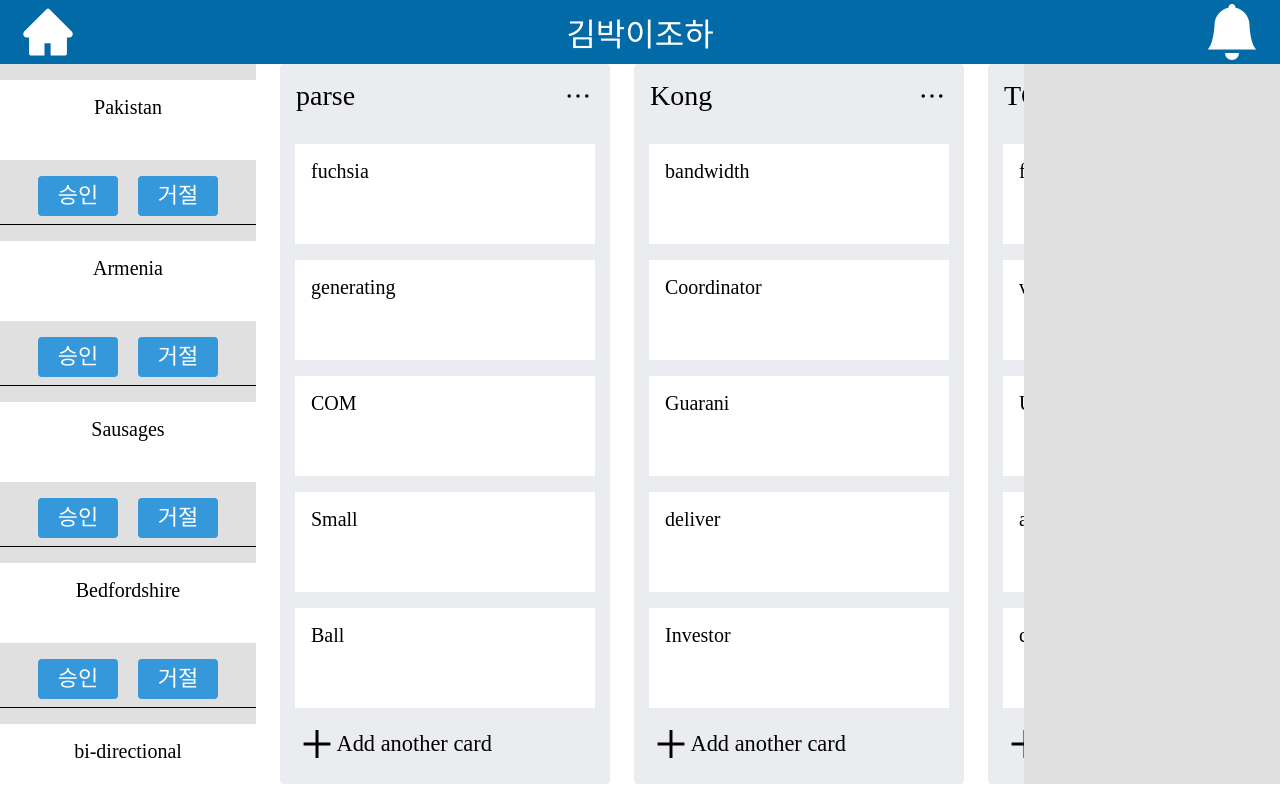
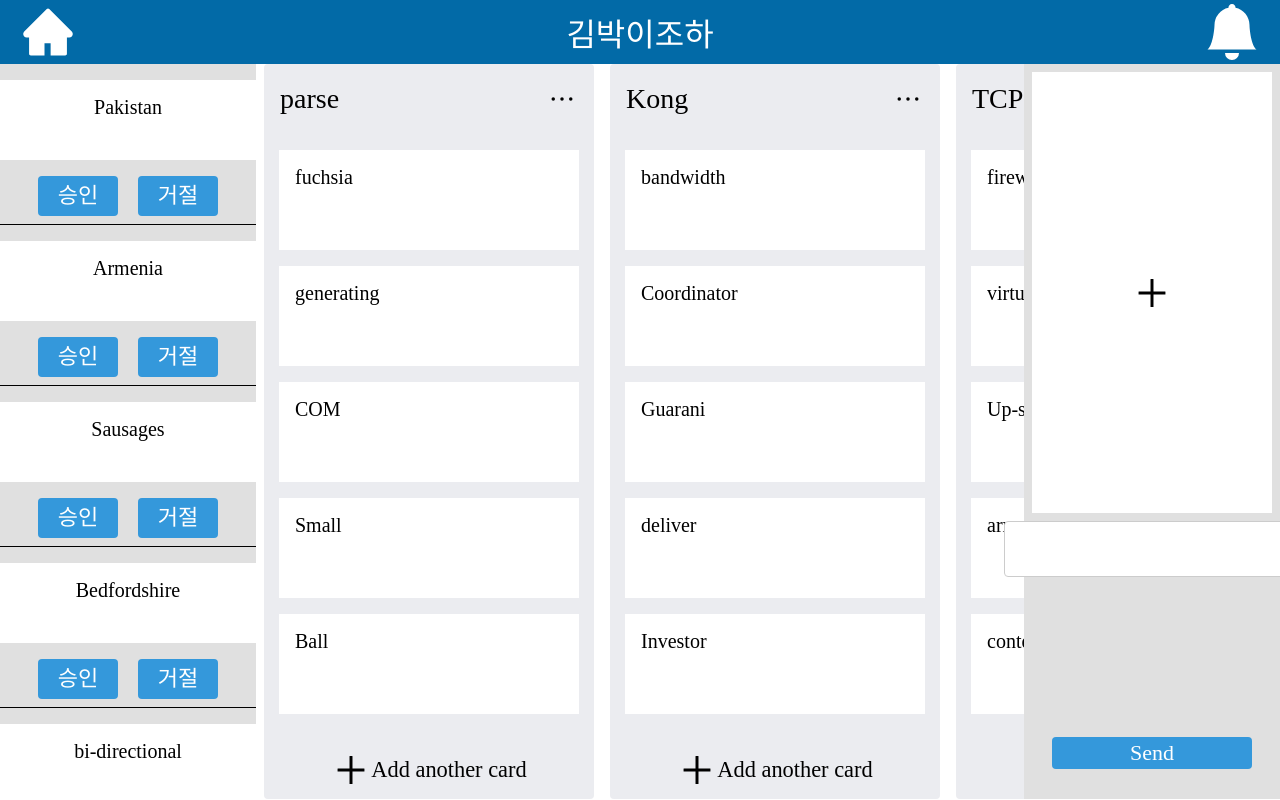
Before and after one commit to domain-analysis-design/Frontend, a React (Create React App) app: page /Select in a window 1280 px wide. Built offline with nearby package versions, Linux system fonts and the light colour scheme.

Commit message:
feat : Select Page RightSide,LeftSide Component by Jin-Pro

```diff
--- a/src/components/LeftSide.js
+++ b/src/components/LeftSide.js
@@ -19,11 +19,27 @@ const ButtonBox = styled.div`
     padding-bottom : 1vh;
 `;
 
-function LeftSide(){
+function LeftSide({Board}){
 
+    const AcceptCard = ({card}) =>{
+        console.log(card)
+    }
+
+    const DenyCard = ({card}) =>{
+        console.log(card)
+    }
 
     return(
-
+        <Block>
+            {Board.waitingCard.map(card =>
+            <div style = {{borderBottom : "1px solid black"}}>
+                <Card card = {card} feature = "send"/>
+                <ButtonBox>
+                    <Button feature = "accept" onClick = {() => AcceptCard({card})} >승인</Button>
+                    <Button feature = "deny" onClick = {() => DenyCard({card})} style= {{marginLeft:"20px"}}>거절</Button>
+                </ButtonBox>
+            </div>)}
+        </Block>
     )
 }
 
--- a/src/components/RightSide.js
+++ b/src/components/RightSide.js
@@ -0,0 +1,80 @@
+import React, { useState } from 'react';
+import styled from 'styled-components';
+import {AiOutlinePlus} from 'react-icons/ai';
+import Input from './common/Input';
+import Button from './common/Button';
+import useToggle from '../hooks/useToggle';
+import SearchGroup from './common/SearchGroup';
+
+const Block = styled.div`
+    width:20%;
+    height:100%;
+    background-color: rgb(224, 224, 224);
+    display:flex;
+    flex-direction : column;
+    align-items:center;
+`;
+
+const SendCardList = styled.div`
+    margin : 1vh auto;
+    width: 94%;
+    height : 60%;
+    overflow : auto;
+    background : white;
+    vertical-align:center;
+`;
+
+const SendCard = styled.div`
+    width: 95%;
+    height:5vh;
+    background : rgb(247, 245, 250);
+
+`;
+
+
+function RightSide(){
+    const initSendCard = [];
+    const [toggle,setToggle] = useToggle();
+    const [sendCard,setSendCard] = useState(initSendCard);
+
+    console.log(sendCard === [])
+    console.log(sendCard === Array(0))
+    console.log(sendCard === null)
+    console.log(sendCard == [""])
+    console.log(sendCard === [''])
+    console.log(sendCard == initSendCard)
+
+    const SendCardListStyle = {
+        display:"flex",
+        justifyContent: "center",
+        alignItems:"center",
+    }
+    return(
+        <Block>
+            {sendCard == initSendCard &&
+                <SendCardList style = {SendCardListStyle}>
+                    <AiOutlinePlus style = {{width:"5vh",height:"5vh"}}/>
+                </SendCardList>
+            }
+            {sendCard != initSendCard &&
+                <SendCardList>
+                    {sendCard.map(card=>{
+                        <div style = {{width:"100%",height:"6vh",borderBottom : "1px solid black"}}>
+                            <SendCard>{card.cardName}</SendCard>
+                        </div>
+                    })}
+                </SendCardList>
+            }
+            <Input feature = "findGroup" onClick = {setToggle}/>
+            {!toggle &&
+            <div style = {{background : "red",height:"20vh"}}/>
+            }
+            {toggle &&
+                <SearchGroup/>
+            }
+            <Button feature = "sendingCard">Send</Button>
+        </Block>
+    )
+}
+
+export default RightSide;
--- a/src/components/common/Button.js
+++ b/src/components/common/Button.js
@@ -40,12 +40,13 @@ const Button = styled.div`
     css` // card sending choice board button
         width:110px;
         height:40px;
+        margin : 2vh auto 0;
     `}
 
     ${props => props.feature === "sendingCard" &&
     css` // card sending button
-        width:150px;
-        height:30px;
+        width:25vh;
+        height:4vh;
     `}
 
     ${props => props.feature === "checkListDelete" &&
--- a/src/components/common/Card.js
+++ b/src/components/common/Card.js
@@ -7,7 +7,7 @@ const CardBox = styled.div`
     background : white;
     padding: 2vh;
     box-sizing : border-box;
-    margin:2vh 0;
+    margin:2vh auto;
     font-size:20px;
     cursor : pointer;
 
--- a/src/components/common/Input.js
+++ b/src/components/common/Input.js
@@ -42,8 +42,8 @@ const Input = styled.input`
 
     ${props => props.feature === "findGroup" &&
     css`
-        width:190px;
-        height:40px;
+        width:37vh;
+        height:7vh;
     `}
 
     ${props => props.feature === "checkList" &&
--- a/src/components/common/List.js
+++ b/src/components/common/List.js
@@ -2,20 +2,22 @@ import React from 'react';
 import styled from 'styled-components';
 import {AiOutlineEllipsis,AiOutlinePlus} from 'react-icons/ai';
 import Card from './Card';
+import { createList } from '../../libs/util/dummyCreator';
 
 const ListBlock = styled.div`
-    display:flex;
+    /* display:flex;
     flex-direction:column;
-    align-items:center;
+    align-items:center; */
 
     background-color: rgb(235, 236, 240);
+
     border-radius : 4px;
 
-    margin-left : 3vh;
-
+    margin: 0 1vh;
 `;
 
 const ListHeader = styled.div`
+    margin: 0 auto;
     width:330px;
     height:70px;
     padding:2vh;
@@ -28,13 +30,30 @@ const ListHeader = styled.div`
 
 
 const ListFooter = styled.div`
+    margin : 0 auto;
     width:90%;
     height:80px;
     font-size:2.8vh;
     line-height:5vh;
     display: flex;
+    justify-content:center;
+    align-items:center;
     cursor : pointer;
 `;
+
+export const CreateList = () => {
+    const createList = () => {
+        console.log("createList")
+    }
+    return(
+        <ListBlock>
+            <ListHeader style = {{cursor:"pointer"}} onClick = {() => createList()}>
+                <AiOutlinePlus style = {{width:"5vh",height:"5vh"}}/>
+                <div>Add another List</div>
+            </ListHeader>
+        </ListBlock>
+    )
+}
 
 function List({list}){
     const createCard = () => {
--- /dev/null
+++ b/src/components/common/SearchGroup.js
@@ -0,0 +1,45 @@
+import React from 'react';
+import styled from 'styled-components';
+import { createOtherBoard } from '../../libs/util/dummyCreator';
+import Button from './Button';
+
+const Box = styled.div`
+    width:90%;
+    height:17vh;
+    overflow : auto;
+    margin-bottom : 3vh;
+    border-radius : 4px;
+    border: 1px solid rgb(204, 204, 204);
+    box-shadow: rgb(0 0 0 / 31%) 3px 3px 10px 0px;
+    background-color: rgb(255, 255, 255);
+    box-sizing : border-box;
+    position : relative;
+`;
+
+const BoardBox = styled.div`
+    width:90%;
+    height:5vh;
+    margin: 3px auto 0;
+    padding : 1px;
+    border-bottom:1px solid black;
+    text-align : center;
+    font-size : 20px;
+    cursor : pointer;
+`;
+
+function SearchGroup(){
+    const board = createOtherBoard();
+    const checkBoard = () => {
+        console.log("이 보드를 선택하시겠습니까?")
+    }
+    return(
+        <Box>
+            {board.boardList.map(board=>
+                <BoardBox onClick = {checkBoard}>{board.boardName}</BoardBox>
+            )}
+            <Button feature = "choiceBoard">Choice</Button>
+        </Box>
+    )
+}
+
+export default SearchGroup;
--- a/src/libs/util/dummyCreator.js
+++ b/src/libs/util/dummyCreator.js
@@ -1,5 +1,12 @@
 import faker from "faker";
 
+export const createOtherBoard = () => {
+  return{
+    boardList : new Array(20).fill().map((v,i)=>({
+      ...createBoardInUser(),
+    }))
+  }
+}
 export const createUser = () => {
   return {
     // name : faker.random.word(),
--- a/src/pages/Select.jsx
+++ b/src/pages/Select.jsx
@@ -1,76 +1,39 @@
 import React from "react";
 import styled from 'styled-components';
-import List from "../components/common/List";
+import List, { CreateList } from "../components/common/List";
 import BoardHeader from "../components/BoardHeader";
 import {createBoard} from "../libs/util/dummyCreator";
-// import LeftSide from "../components/LeftSide";
-import Card from "../components/common/Card";
-import Button from "../components/common/Button";
+import LeftSide from "../components/LeftSide";
+import RightSide from "../components/RightSide";
 
 const Body = styled.div`
   display:flex;
-  height:90vh;
-`;
-
-const LeftSide = styled.div`
-  width:20%;
-  height:100%;
-  background-color: rgb(224, 224, 224);
-  display: flex;
-  flex-direction : column;
-  align-items:center;
-  overflow : auto;
-`;
-const ButtonBox = styled.div`
-  display : flex;
-  justify-content:center;
-  padding-bottom : 1vh;
+  height:91.9vh;
 `;
 
 const MainBox = styled.div`
   width:60%;
-  height : 100%;
   display:flex;
   overflow: auto;
-`;
-
-const RightSide = styled.div`
-  width:20%;
-  height:100%;
-  background-color: rgb(224, 224, 224);
+  justify-content:space-between;
 `;
 
 const Select = () => {
   const board = createBoard();
 
-  const AcceptCard = ({card}) =>{
-    console.log(card)
-  }
-
-  const DenyCard = ({card}) =>{
-    console.log(card)
-  }
   return (
     <>
       <BoardHeader />
       <Body>
-        <LeftSide>
-          {board.waitingCard.map(card =>
-          <div style = {{borderBottom : "1px solid black"}}>
-            <Card card = {card} feature = "send"/>
-            <ButtonBox>
-              <Button feature = "accept" onClick = {() => AcceptCard({card})} >승인</Button>
-              <Button feature = "deny" onClick = {() => DenyCard({card})} style= {{marginLeft:"20px"}}>거절</Button>
-            </ButtonBox>
-          </div>
-          )}
-        </LeftSide>
-        <MainBox>
+        <LeftSide Board={board}/>
+
+        <MainBox >
           {board.lists.map(list =>
             <List list = {list}></List>
           )}
+          <CreateList/>
         </MainBox>
-        <RightSide></RightSide>
+        <RightSide/>
       </Body>
     </>
   )
```
